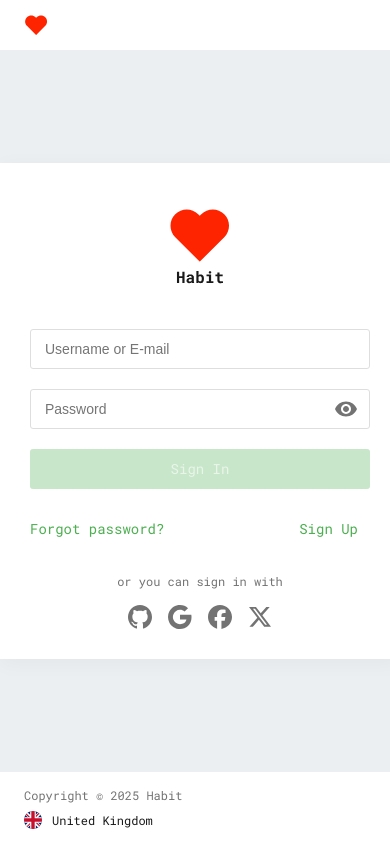
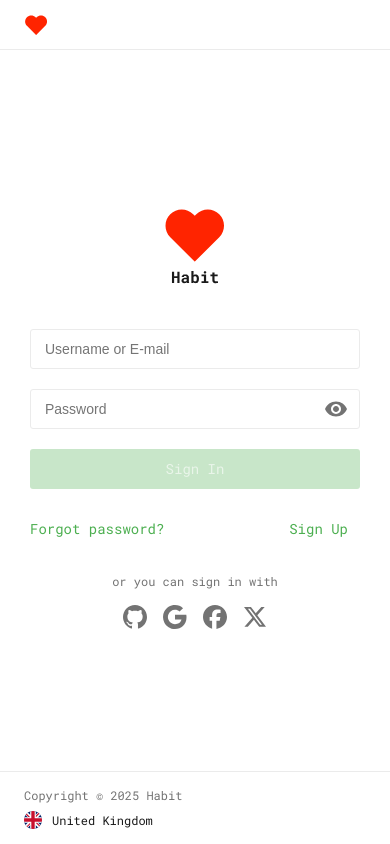
Before and after one commit to IIyCbKA/Habit, a React (Vite) app in the folder client/: page /auth in a window 390 px wide. Built offline with nearby package versions, Linux system fonts and the light colour scheme; no server answers.

Commit message:
changed: auth forms are now available on mobile devices as well

```diff
--- a/client/src/features/Auth/shared/shared.module.css
+++ b/client/src/features/Auth/shared/shared.module.css
@@ -3,6 +3,7 @@
   background-color: var(--variant-secondary-bgColor);
   padding: 40px 0 30px;
   justify-content: center;
+  align-items: center;
   box-shadow: 0 4px 20px rgba(0, 0, 0, 0.04);
   width: 400px;
 }
@@ -25,3 +26,14 @@
   height: 20px;
   border-color: transparent !important;
 }
+
+@media (max-width: 600px) {
+  .formWrap {
+    width: 100%;
+    height: 100%;
+  }
+
+  .formContainer {
+    max-width: 400px;
+  }
+}
--- a/client/src/features/Layout/Footer/footer.module.css
+++ b/client/src/features/Layout/Footer/footer.module.css
@@ -1,5 +1,6 @@
 .footerContainer {
   height: var(--footer-height);
+  border-top: 1px solid var(--commonDefault-bColor);
 }
 
 .footerContent {
--- a/client/src/features/Layout/Header/header.module.css
+++ b/client/src/features/Layout/Header/header.module.css
@@ -1,3 +1,4 @@
 .headerContainer {
   height: var(--header-height);
+  border-bottom: 1px solid var(--commonDefault-bColor);
 }
--- a/client/src/features/Layout/shared/styles.module.css
+++ b/client/src/features/Layout/shared/styles.module.css
@@ -1,5 +1,4 @@
 .layoutContainer {
-  height: var(--header-height);
   position: relative;
   z-index: 4;
   display: flex;
--- a/client/src/index.css
+++ b/client/src/index.css
@@ -33,7 +33,7 @@
   --variant-outlinedDisabled-bColor: #B0B0B0;
   --variant-outlined-color: #4CAF50;
   --variant-outlinedDisabled-color: #B0B0B0;
-  --commonDefault-bColor: #DEDEDE;
+  --commonDefault-bColor: #EBEBEB;
   --commonDefault-bsColor: #4CAF5040;
 }
 
```
